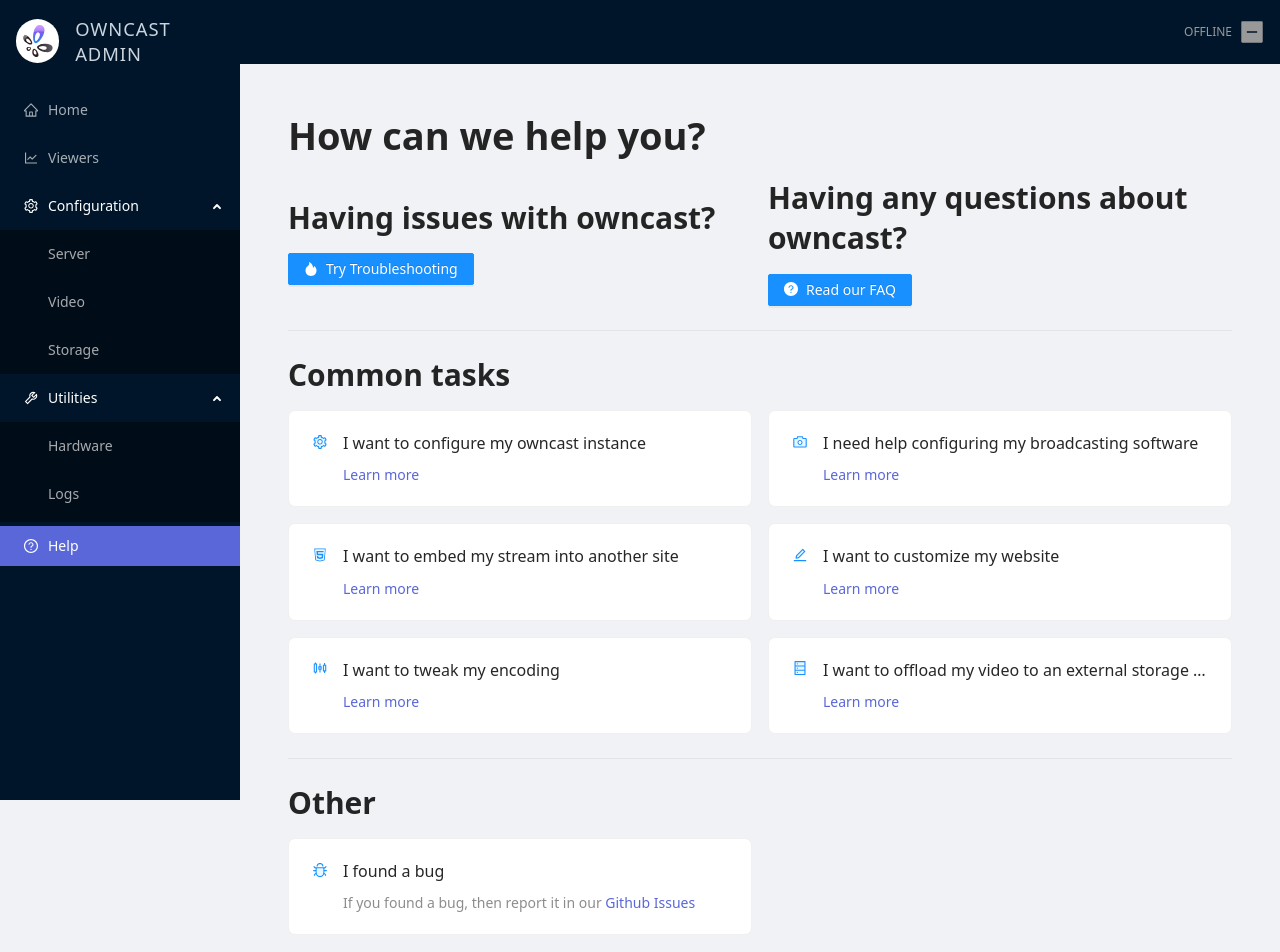
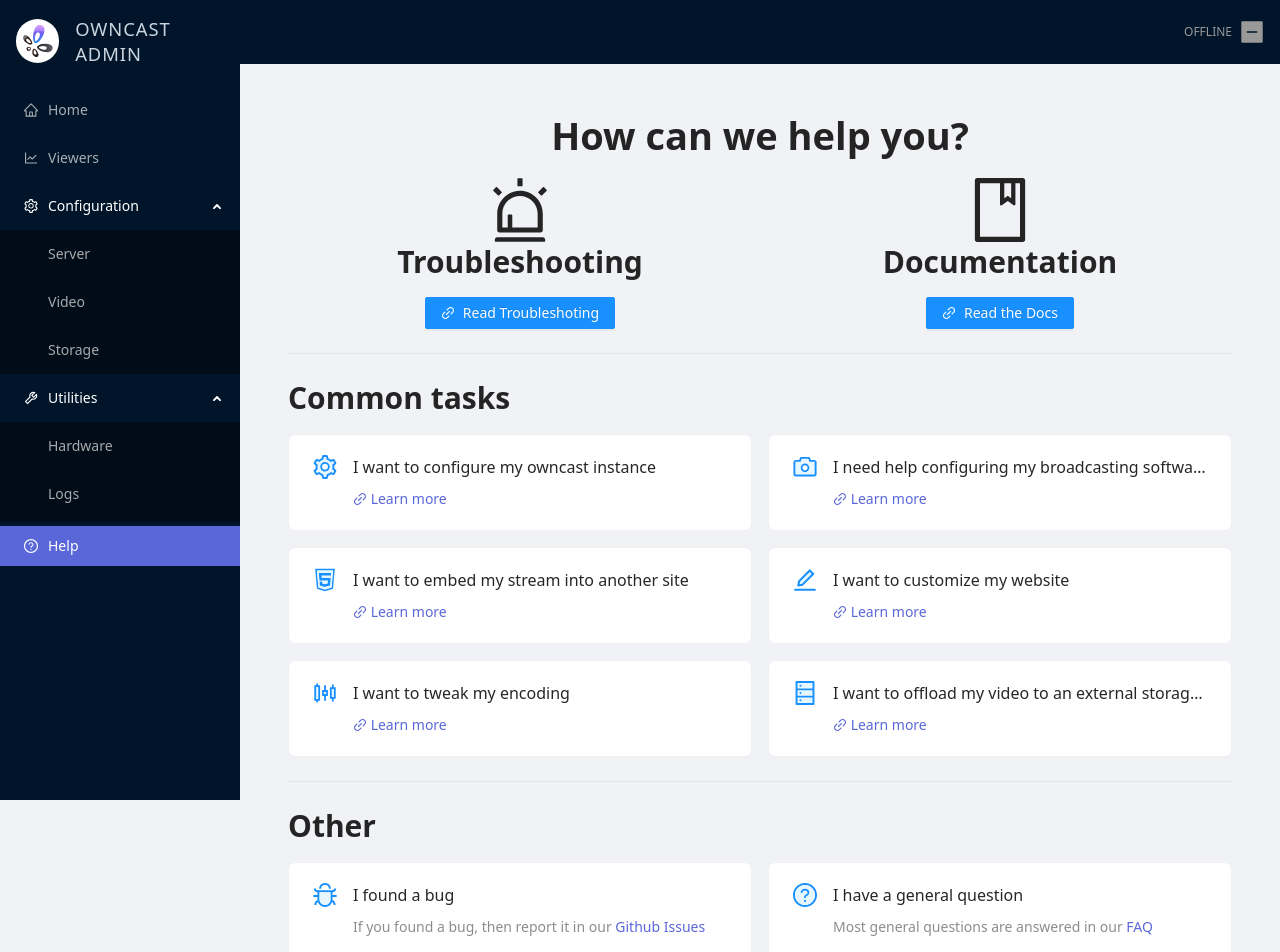
Before and after one commit to xiaohszx/owncast-admin, a Next.js app: page /admin/help in a window 1280 px wide. Shown: the top 952 px of the page. Built offline with nearby package versions, Linux system fonts and the light colour scheme; no server answers.

Commit message:
updated layout

```diff
--- a/pages/help.tsx
+++ b/pages/help.tsx
@@ -2,6 +2,10 @@ import { Button, Card, Col, Divider, Row } from 'antd'
 import Meta from 'antd/lib/card/Meta'
 import Title from 'antd/lib/typography/Title'
 import {
+    AlertOutlined,
+    AlertTwoTone,
+    ApiTwoTone,
+    BookOutlined,
     BugTwoTone,
     CameraTwoTone,
     DatabaseTwoTone,
@@ -10,68 +14,71 @@ import {
     FireFilled,
     FireOutlined,
     Html5TwoTone,
+    LinkOutlined,
     QuestionCircleFilled,
+    QuestionCircleTwoTone,
     SettingTwoTone,
     SlidersTwoTone,
     VideoCameraTwoTone
 } from '@ant-design/icons';
 import React from 'react'
+import Text from 'antd/lib/typography/Text';
 
 interface Props { }
 
 export default function Help(props: Props) {
     const questions = [
         {
-            icon: <SettingTwoTone />,
+            icon: <SettingTwoTone style={{ fontSize: '24px' }} />,
             title: "I want to configure my owncast instance",
             content: (
                 <div>
-                    <a href="https://owncast.online/docs/configuration/"  target="_blank" rel="noopener noreferrer">Learn more</a>
+                    <a href="https://owncast.online/docs/configuration/"  target="_blank" rel="noopener noreferrer"><LinkOutlined/> Learn more</a>
                 </div>
             )
         },
         {
-            icon: <CameraTwoTone />,
+            icon: <CameraTwoTone style={{ fontSize: '24px' }} />,
             title: "I need help configuring my broadcasting software",
             content: (
                 <div>
-                    <a href="https://owncast.online/docs/broadcasting/"  target="_blank" rel="noopener noreferrer">Learn more</a>
+                    <a href="https://owncast.online/docs/broadcasting/"  target="_blank" rel="noopener noreferrer"><LinkOutlined/> Learn more</a>
                 </div>
             )
         },
         {
-            icon: <Html5TwoTone />,
+            icon: <Html5TwoTone style={{ fontSize: '24px' }} />,
             title: "I want to embed my stream into another site",
             content: (
                 <div>
-                    <a href="https://owncast.online/docs/embed/"  target="_blank" rel="noopener noreferrer">Learn more</a>
+                    <a href="https://owncast.online/docs/embed/"  target="_blank" rel="noopener noreferrer"><LinkOutlined/> Learn more</a>
                 </div>
             )
         },
         {
-            icon: <EditTwoTone />,
+            icon: <EditTwoTone style={{ fontSize: '24px' }} />,
             title: "I want to customize my website",
             content: (
                 <div>
-                    <a href="https://owncast.online/docs/website/"  target="_blank" rel="noopener noreferrer">Learn more</a>
+                    <a href="https://owncast.online/docs/website/"  target="_blank" rel="noopener noreferrer"><LinkOutlined/> Learn more</a>
                 </div>
             )
         },
         {
-            icon: <SlidersTwoTone />,
+            icon: <SlidersTwoTone style={{ fontSize: '24px' }} />,
             title: "I want to tweak my encoding",
             content: (
                 <div>
-                    <a href="https://owncast.online/docs/encoding/"  target="_blank" rel="noopener noreferrer">Learn more</a>
+                    <a href="https://owncast.online/docs/encoding/"  target="_blank" rel="noopener noreferrer"><LinkOutlined/> Learn more</a>
                 </div>
             )
         },
         {
-            icon: <DatabaseTwoTone />,
+            icon: <DatabaseTwoTone style={{ fontSize: '24px' }} />,
             title: "I want to offload my video to an external storage provider",
             content: (
                 <div>
-                    <a href="https://owncast.online/docs/encoding/"  target="_blank" rel="noopener noreferrer">Learn more</a>
+                    <a href="https://owncast.online/docs/encoding/"  target="_blank" rel="noopener noreferrer"><LinkOutlined/> Learn more</a>
                 </div>
             )
         },
@@ -79,7 +86,7 @@ export default function Help(props: Props) {
 
     const otherResources = [
         {
-            icon: <BugTwoTone />,
+            icon: <BugTwoTone style={{ fontSize: '24px' }}  />,
             title: "I found a bug",
             content: (
                 <div>
@@ -87,20 +94,45 @@ export default function Help(props: Props) {
                     <a href="https://owncast.online/docs/encoding/" target="_blank" rel="noopener noreferrer"> Github Issues</a>
                 </div>
             )
+        },
+        {
+            icon: <QuestionCircleTwoTone style={{ fontSize: '24px' }}  />,
+            title: "I have a general question",
+            content: (
+                <div>
+                    Most general questions are answered in our
+                    <a href="https://owncast.online/docs/encoding/" target="_blank" rel="noopener noreferrer"> FAQ</a>
+                </div>
+            )
+        },
+        {
+            icon: <ApiTwoTone style={{ fontSize: '24px' }}  />,
+            title: "I want to use the API",
+            content: (
+                <div>
+                    You can view the API documentation for either the
+                    <a href="https://owncast.online/api/latest" target="_blank" rel="noopener noreferrer"> latest</a>
+                    or
+                    <a href="https://owncast.online/api/development" target="_blank" rel="noopener noreferrer"> development</a>
+                    release.
+                </div>
+            )
         }
     ]
 
     return (
         <div>
-            <Title>How can we help you?</Title>
+            <Title style={{textAlign: 'center'}}>How can we help you?</Title>
             <Row gutter={[16, 16]} justify="space-around" align="middle">
-                <Col span={12}>
-                    <Title level={2}>Having issues with owncast?</Title>
-                    <Button href="https://owncast.online/docs/troubleshooting/" icon={<FireFilled/>} type="primary">Try Troubleshooting</Button>
+                <Col span={12} style={{textAlign: 'center'}}>
+                    <AlertOutlined style={{ fontSize: '64px' }}/>
+                    <Title level={2}>Troubleshooting</Title>
+                    <Button href="https://owncast.online/docs/troubleshooting/" icon={<LinkOutlined/>} type="primary">Read Troubleshoting</Button>
                 </Col>
-                <Col span={12}>
-                    <Title level={2}>Having any questions about owncast?</Title>
-                    <Button href="https://owncast.online/docs/faq/" icon={<QuestionCircleFilled/>} type="primary">Read our FAQ</Button>
+                <Col span={12} style={{textAlign: 'center'}}>
+                    <BookOutlined style={{ fontSize: '64px' }}/>
+                    <Title level={2}>Documentation</Title>
+                    <Button href="https://owncast.online/docs/faq/" icon={<LinkOutlined/>} type="primary">Read the Docs</Button>
                 </Col>
             </Row>
             <Divider />
```
